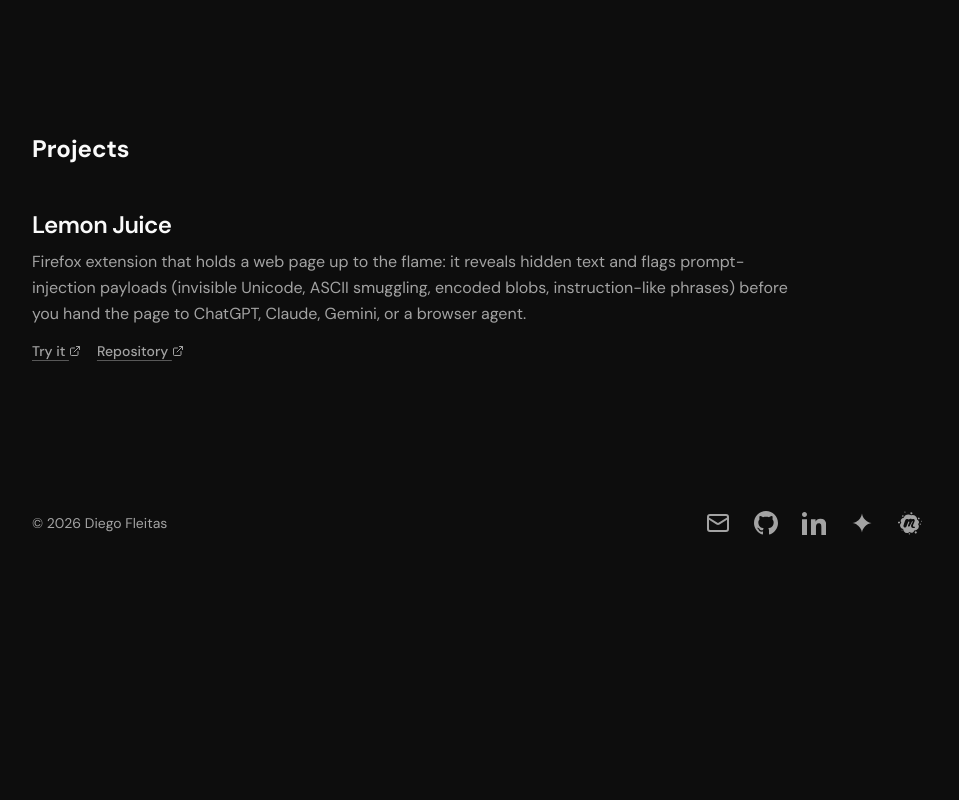
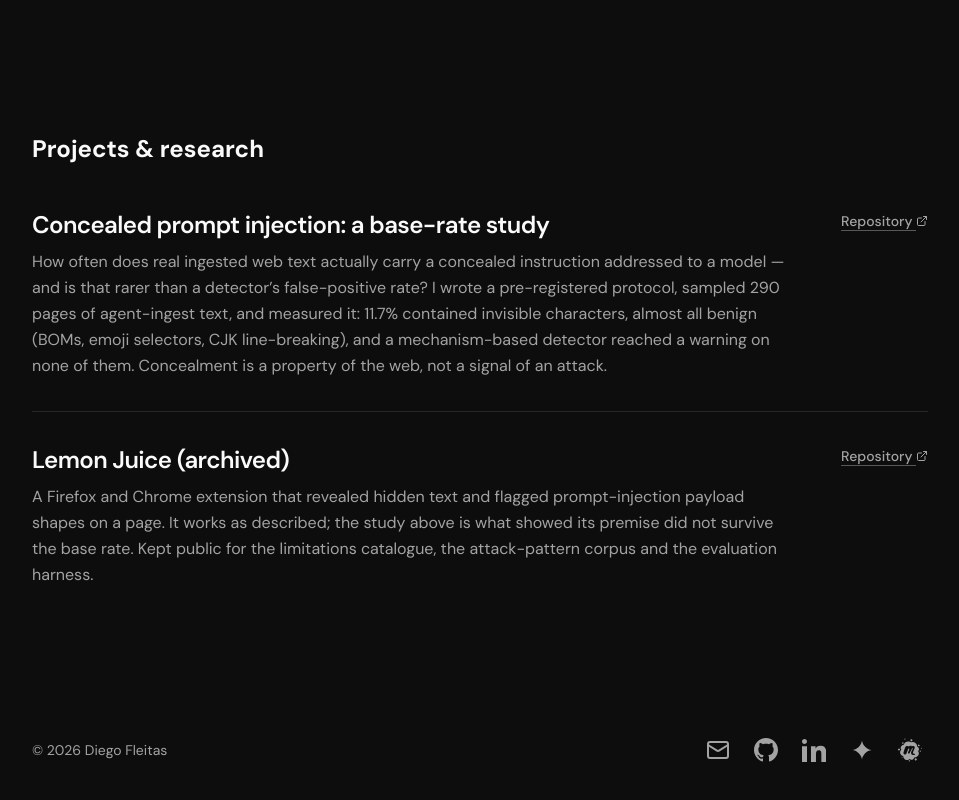
Before and after one commit to DiegoFleitas/DiegoFleitas.github.io, a React (Vite) app: page / in a window 1280 px wide. Shown: the part 2357-3157 px from the top of the page, without its empty margins (160-1119 px from the left). Before the commit the page ends 2930 px from the top, so only its background shows below. Built offline with nearby package versions, Linux system fonts and the light colour scheme; no server answers.

Commit message:
feat(projects): lead with the base-rate study, mark Lemon Juice archived

```diff
--- a/src/components/Projects.tsx
+++ b/src/components/Projects.tsx
@@ -82,15 +82,7 @@
   return (
     <section id="projects" className="scroll-mt-20 px-4 py-14 sm:px-6 sm:py-20">
       <div className="mx-auto max-w-4xl">
-        <h2 className="text-2xl font-bold text-foreground">Projects</h2>
-        {/* Easter egg: written in invisible ink, revealed only when the page is held to the flame (e.g. scanned by Lemon Juice). */}
-        <p
-          className="pointer-events-none absolute h-px w-px select-none overflow-hidden whitespace-nowrap"
-          style={{ clip: 'rect(0 0 0 0)', clipPath: 'inset(50%)' }}
-          aria-hidden
-        >
-          You held it to the flame. I knew you would. ;)
-        </p>
+        <h2 className="text-2xl font-bold text-foreground">Projects &amp; research</h2>
         <ul className="mt-3">
           {projectsApps.map((project) => (
             <ProjectCard key={project.title} project={project} />
--- a/src/data/projects.ts
+++ b/src/data/projects.ts
@@ -6,13 +6,18 @@
   tryUrl?: string
 }
 
-/** User-facing apps and extensions */
+/** Research and user-facing apps */
 export const projectsApps: Project[] = [
   {
-    title: 'Lemon Juice',
+    title: 'Concealed prompt injection: a base-rate study',
     description:
-      'Firefox extension that holds a web page up to the flame: it reveals hidden text and flags prompt-injection payloads (invisible Unicode, ASCII smuggling, encoded blobs, instruction-like phrases) before you hand the page to ChatGPT, Claude, Gemini, or a browser agent.',
+      'How often does real ingested web text actually carry a concealed instruction addressed to a model — and is that rarer than a detector’s false-positive rate? I wrote a pre-registered protocol, sampled 290 pages of agent-ingest text, and measured it: 11.7% contained invisible characters, almost all benign (BOMs, emoji selectors, CJK line-breaking), and a mechanism-based detector reached a warning on none of them. Concealment is a property of the web, not a signal of an attack.',
+    repoUrl: 'https://github.com/DiegoFleitas/prompt-injection-base-rate',
+  },
+  {
+    title: 'Lemon Juice (archived)',
+    description:
+      'A Firefox and Chrome extension that revealed hidden text and flagged prompt-injection payload shapes on a page. It works as described; the study above is what showed its premise did not survive the base rate. Kept public for the limitations catalogue, the attack-pattern corpus and the evaluation harness.',
     repoUrl: 'https://github.com/DiegoFleitas/lemon-juice',
-    tryUrl: 'https://addons.mozilla.org/es-ES/firefox/addon/lemon-juice-alpha/',
   },
 ]
```
